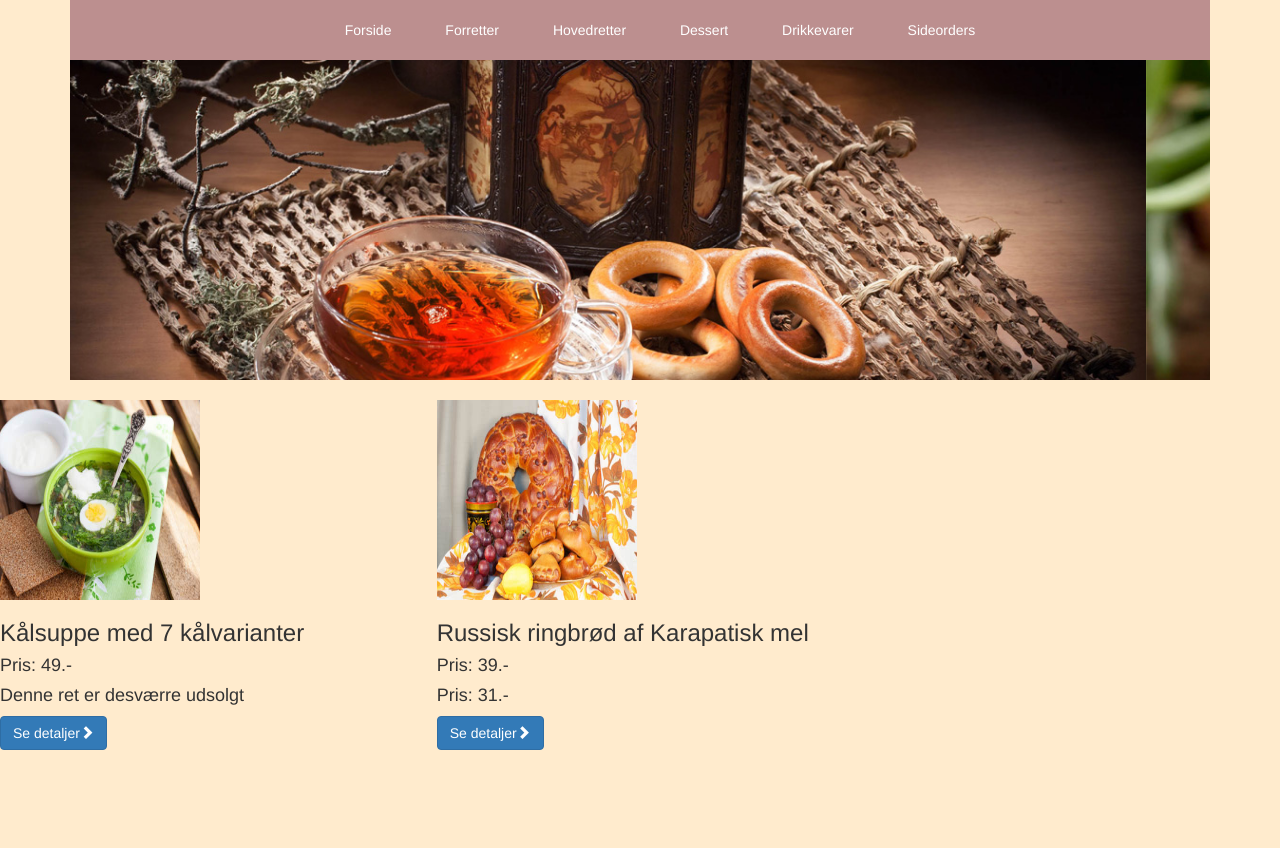
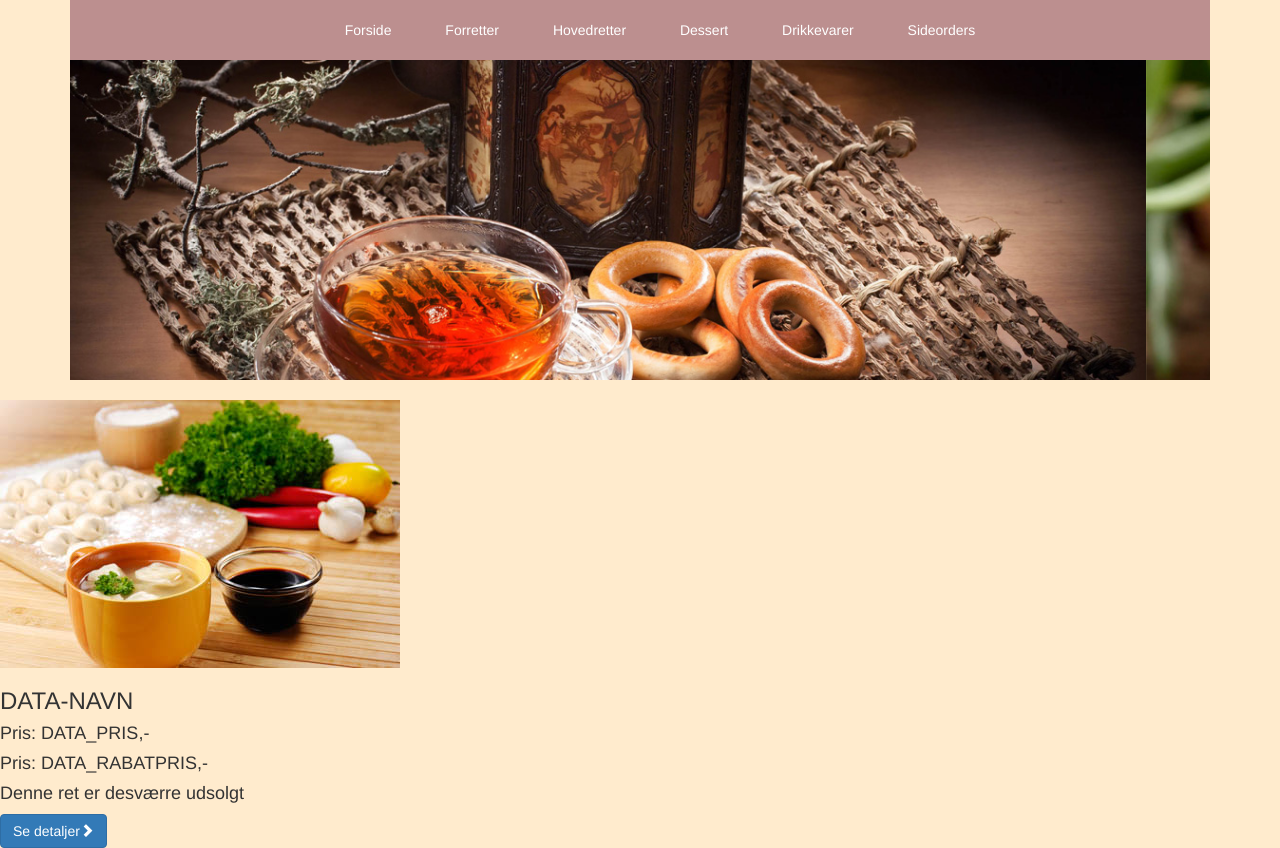
Before and after one commit to loui948d/dynamisk_petrograd, a plain HTML site: page menu.html in a window 1280 px wide. Before the commit the page ends 800 px from the top, so only its background shows below. Drawn offline with nearby package versions, Linux system fonts and the light colour scheme.

Commit message:
produkt template opdateret

```diff
--- a/menu.html
+++ b/menu.html
@@ -79,7 +79,9 @@
     </div>
     <br>
 
-    <div class="row">
+    <div class="row produktliste">
+        <!-- her skal produkter ligges ind i row'en-->
+
         <!-- Forret 1 -->
         <template id="produkt_template">
             <div class="col-sm-4 col-lg-4 col-md-4">
@@ -94,30 +96,6 @@
                 <button type="button" class="btn btn-primary" data-toggle="modal" data-target="#modalforret1">Se detaljer<span class="glyphicon glyphicon-chevron-right"></span></button>
             </div>
         </template>
-
-        <!-- Forret 2 -->
-
-        <div class="col-sm-4 col-lg-4 col-md-4">
-            <a href="#"><img class="img-responsive" src="imgs/small/kaalsuppe-sm.jpg" alt=""></a>
-            <h3>Kålsuppe med 7 kålvarianter</h3>
-            <h4 class="udsolgt">Pris: 49.-</h4>
-            <h4 class="udsolgttekst">Denne ret er desværre udsolgt</h4>
-            <button type="button" class="btn btn-primary" data-toggle="modal" data-target="#modalforret1">Se detaljer<span class="glyphicon glyphicon-chevron-right"></span></button>
-        </div>
-
-        <!-- Forret 3 -->
-
-        <div class="col-sm-4 col-lg-4 col-md-4">
-            <a href="#"><img class="img-responsive" src="imgs/small/ringbroed-druer-sm.jpg" alt=""></a>
-            <h3>Russisk ringbrød af Karapatisk mel</h3>
-            <h4 class="rabat">Pris: 39.-</h4>
-            <h4 class="rabatpris">Pris: 31.-</h4>
-            <button type="button" class="btn btn-primary" data-toggle="modal" data-target="#modalforret1">Se detaljer<span class="glyphicon glyphicon-chevron-right"></span></button>
-        </div>
-
-
-
-
     </div>
 
 
--- a/script.js
+++ b/script.js
@@ -0,0 +1,15 @@
+window.addEventListener("load", sidenVises);
+
+function sidenVises() {
+    console.log("siden vises");
+    visProdukt();
+}
+
+function visProdukt() {
+    // klon produkt_template
+    var klon = document.querySelector("#produkt_template").content.cloneNode(true);
+    // indsæt data i klon
+
+    // append klon til .produkt-liste
+    document.querySelector(".produktliste").appendChild(klon);
+}
--- a/styles.css
+++ b/styles.css
@@ -4,10 +4,7 @@
     background-size: cover;
 }
 
-.img-responsive {
-    height: 200px;
-    width: 200px;
-}
+.img-responsive {}
 
 .grow {
     padding: 5px 5px 5px 5px;
```
